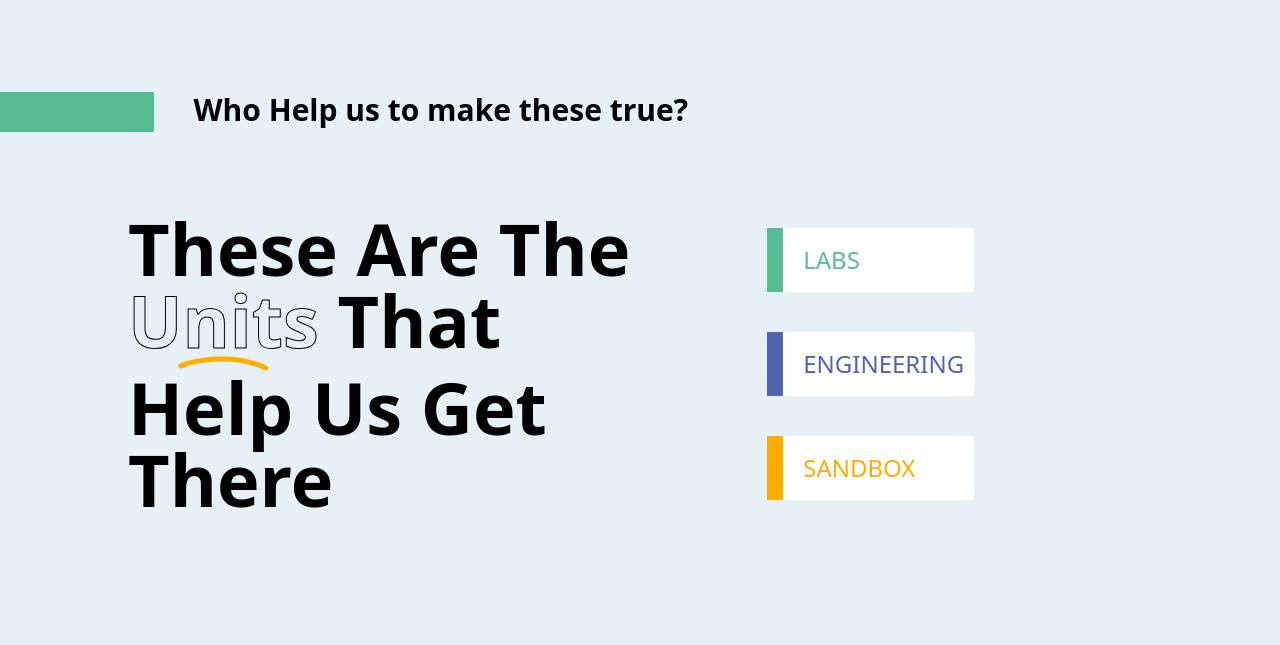
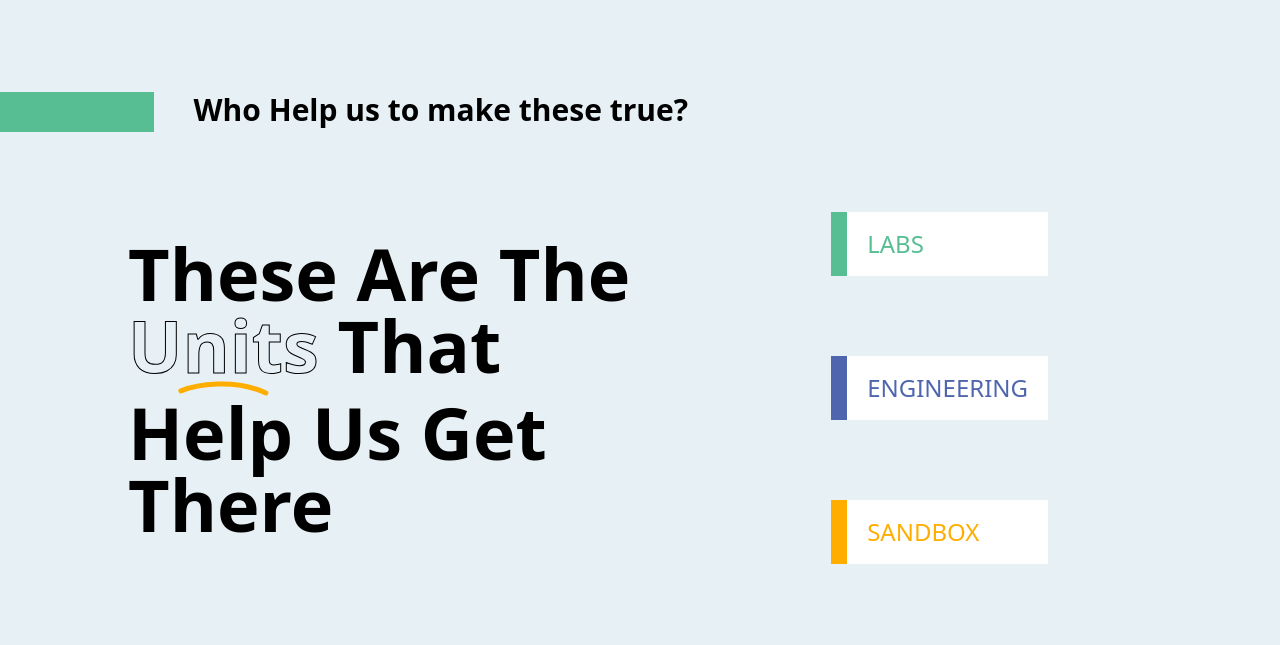
Before and after one commit to eze-une/before-landing, a React (Create React App) app: page / in a window 1280 px wide. Shown: the part 3820-4465 px from the top of the page. Built offline with nearby package versions, Linux system fonts and the light colour scheme.

Commit message:
units page repsponsive fix

```diff
--- a/src/App.css
+++ b/src/App.css
@@ -5,8 +5,8 @@ body {
   background-color: #ffffff;
 }
 html {
-  scroll-snap-type: y mandatory;
-  scroll-snap-stop: always;
+  /* scroll-snap-type: y mandatory;
+  scroll-snap-stop: always; */
 }
 
 .App {
--- a/src/components/sections/Units.js
+++ b/src/components/sections/Units.js
@@ -14,9 +14,9 @@ function Units() {
             Who Help us to make these true?
           </p>
         </div>
-        <div className="flex flex-col lg:flex-row items-center justify-center text-center  md:mx-[10%] mt-10">
+        <div className="flex flex-col mt-10 items-center justify-center text-center  md:mx-[10%] lg:flex-row" >
           <p
-            className="text-5xl font-bold lg:py-20 lg:text-left lg:text-7xl md:w-[55%]"
+            className="text-5xl font-bold lg:py-10 lg:text-left lg:text-7xl md:w-[55%]"
             ref={textLineStart}
           >
             These Are The{" "}
@@ -47,35 +47,40 @@ function Units() {
           </p>
 
 
-          <div className="py-20 flex w-full lg:flex-col ml:10 md:w-[30%] lg:w-[45%] lg:ml-20">
-            <div className="flex flex-row justify-center lg:flex-col w-full px-10 space-x-10 lg:space-x-0 lg:space-y-10 lg:justify-end">
+          <div className="py-20 flex flex-row w-full lg:flex-col ml:10 md:w-[45%] lg:ml-20">
+            <div className="flex flex-row justify-center w-full px-10 lg:flex-col lg:space-x-0 lg:items-center">
+
+            <div className="flex flex-row space-x-10  lg:space-x-0 lg:flex-col lg:space-y-20">
             <AnchorLink href="#units">
               <div
-                className="flex flex-col w-[3rem] h-60 bg-white text-left items-center lg:w-[60%] lg:justify-start lg:h-[4rem] lg:flex-row  "
+                className="flex flex-col w-[3rem] h-60 bg-white text-left items-center lg:w-full  lg:justify-start lg:h-[4rem] lg:flex-row  "
                 id="labs"
               >
                 <div className="bg-[#57BE94] w-full h-4  lg:h-full lg:w-4"></div>
-                <p className="text-2xl text-[#57BE94] translate-y-[50%] rotate-[90deg] lg:rotate-[0deg] lg:translate-y-0 lg:ml-5">LABS</p>
+                <p className="text-2xl text-[#57BE94] translate-y-[50%] rotate-[90deg] lg:rotate-[0deg] lg:translate-y-0 lg:mx-5">LABS</p>
+              </div>
+            </AnchorLink>
+
+
+            <AnchorLink href="#units">
+              <div
+                className="flex flex-col w-[3rem] h-60 bg-white text-left items-center lg:w-full lg:justify-start lg:h-[4rem] lg:flex-row"
+                id="enginnering"
+              >
+                <div className="bg-[#4F66AF] w-full h-4  lg:h-full lg:w-4"></div>
+                <p className="text-2xl text-[#4F66AF] translate-y-[200%] rotate-[90deg] lg:rotate-[0deg] lg:translate-y-0 lg:mx-5">ENGINEERING</p>
               </div>
             </AnchorLink>
             <AnchorLink href="#units">
               <div
-                className="flex flex-col w-[3rem] h-60 bg-white text-left items-center lg:w-[60%] lg:justify-start lg:h-[4rem] lg:flex-row"
-                id="enginnering"
-              >
-                <div className="bg-[#4F66AF] w-full h-4  lg:h-full lg:w-4"></div>
-                <p className="text-2xl text-[#4F66AF] translate-y-[200%] rotate-[90deg] lg:rotate-[0deg] lg:translate-y-0 lg:ml-5">ENGINEERING</p>
-              </div>
-            </AnchorLink>
-            <AnchorLink href="#units">
-              <div
-                className="flex flex-col w-[3rem] h-60 bg-white text-left items-center lg:w-[60%] lg:justify-start lg:h-[4rem] lg:flex-row"
+                className="flex flex-col w-[3rem] h-60 bg-white text-left items-center lg:w-full  lg:justify-start lg:h-[4rem] lg:flex-row"
                 id="sandbox"
               >
                 <div className="bg-[#FFAE00] w-full h-4 lg:h-full lg:w-4"></div>
-                <p className="text-2xl text-[#FFAE00] translate-y-[130%] rotate-[90deg] lg:rotate-[0deg] lg:translate-y-0 lg:ml-5">SANDBOX</p>
+                <p className="text-2xl text-[#FFAE00] translate-y-[130%] rotate-[90deg] lg:rotate-[0deg] lg:translate-y-0 lg:mx-5">SANDBOX</p>
               </div>
             </AnchorLink>
+            </div>
             </div>
           </div>
         </div>
```
